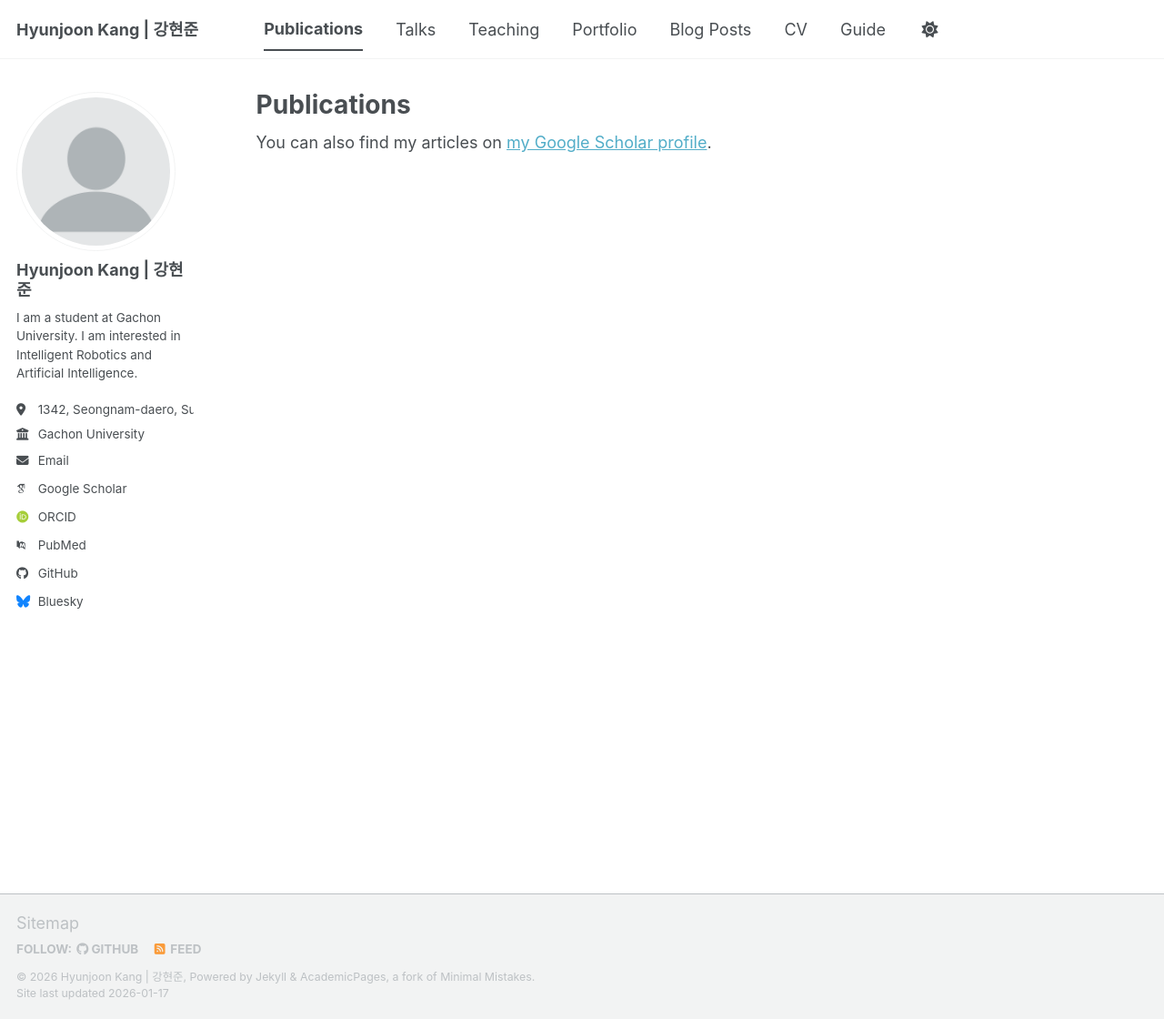
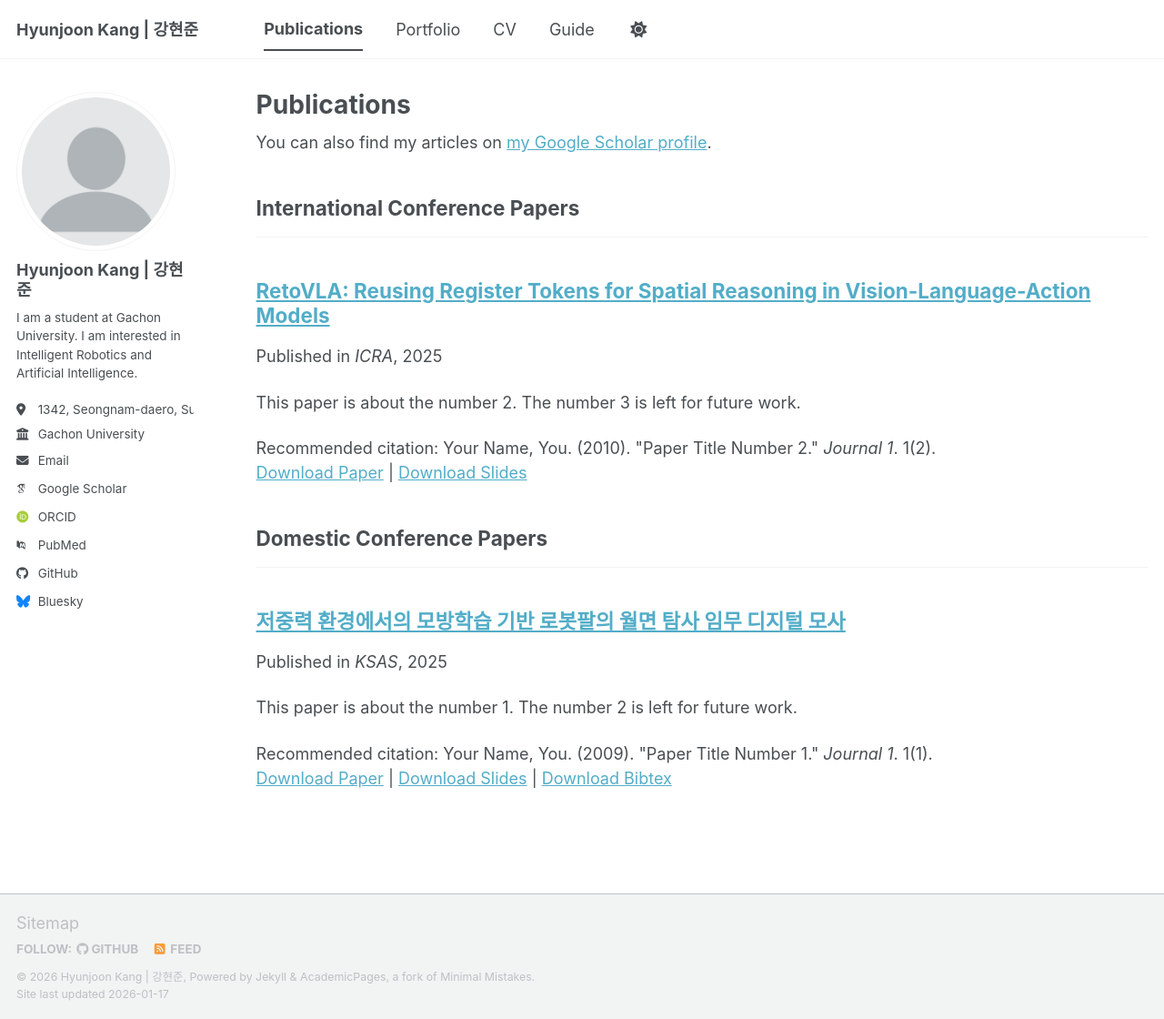
Before and after one commit to hyunjoonkang/hyunjoonkang.github.io, a Jekyll site: the page built from _pages/publications.html, in a window 1280 px wide and 1120 px high. Shown: the whole window at 91% size. Built offline with Jekyll 4.4.1, drawn with Linux system fonts in a browser that asks for light colours; some web fonts are replaced; a script bundle is joined from its source files by our own code; library files that are not in the unit come from our copies.

```diff
--- a/_config.yml
+++ b/_config.yml
@@ -88,6 +88,10 @@ publication_category:
     title: "Books"
   manuscripts:
     title: "Journal Articles"
+  international conference:
+    title: "International Conference Papers"
+  domestic conference:
+    title: "Domestic Conference Papers"
   conferences:
     title: "Conference Papers"
 
--- a/_data/cv.json
+++ b/_data/cv.json
@@ -124,7 +124,7 @@
       "description": ""
     }
   ],
-  "teaching": [
+  "hide_teaching": [
     {
       "course": "Teaching experience 1",
       "institution": "University 1, Department",
```
Also changed, not shown: _data/navigation.yml (+6 -6 lines).
